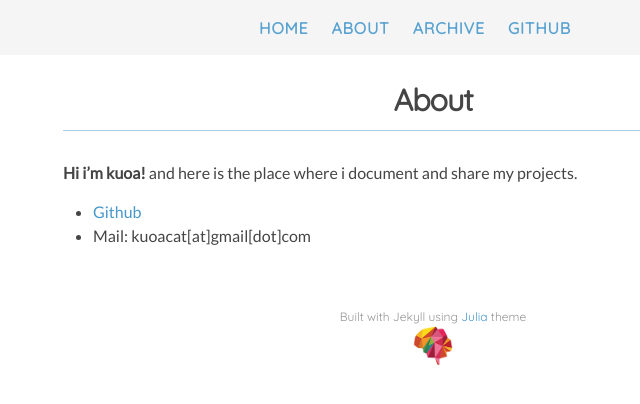
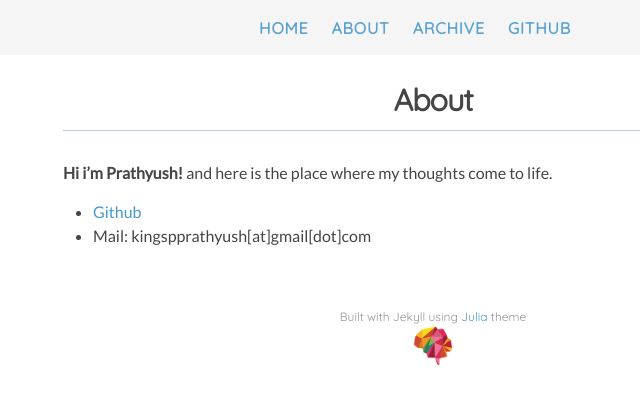
Before and after one commit to kingspp/kingspp.github.io, a Jekyll site: the page built from about.md, in a window 1280 px wide. Shown: the top 404 px of the page, without its empty margins (207-847 px from the left). Built offline with Jekyll 4.4.1, drawn with Linux system fonts in a browser that asks for light colours; nearby versions of some CDN libraries.

Commit message:
Update about.md

```diff
--- a/about.md
+++ b/about.md
@@ -3,7 +3,7 @@ layout: page
 title: About
 permalink: /about/
 ---
-**Hi i'm kuoa!** and here is the place where i document and share my projects.
+**Hi i'm Prathyush!** and here is the place where my thoughts come to life.
 
-* [Github](http://github.com/kuoa)
-* Mail: kuoacat[at]gmail[dot]com
+* [Github](http://github.com/kingspp)
+* Mail: kingspprathyush[at]gmail[dot]com
```
